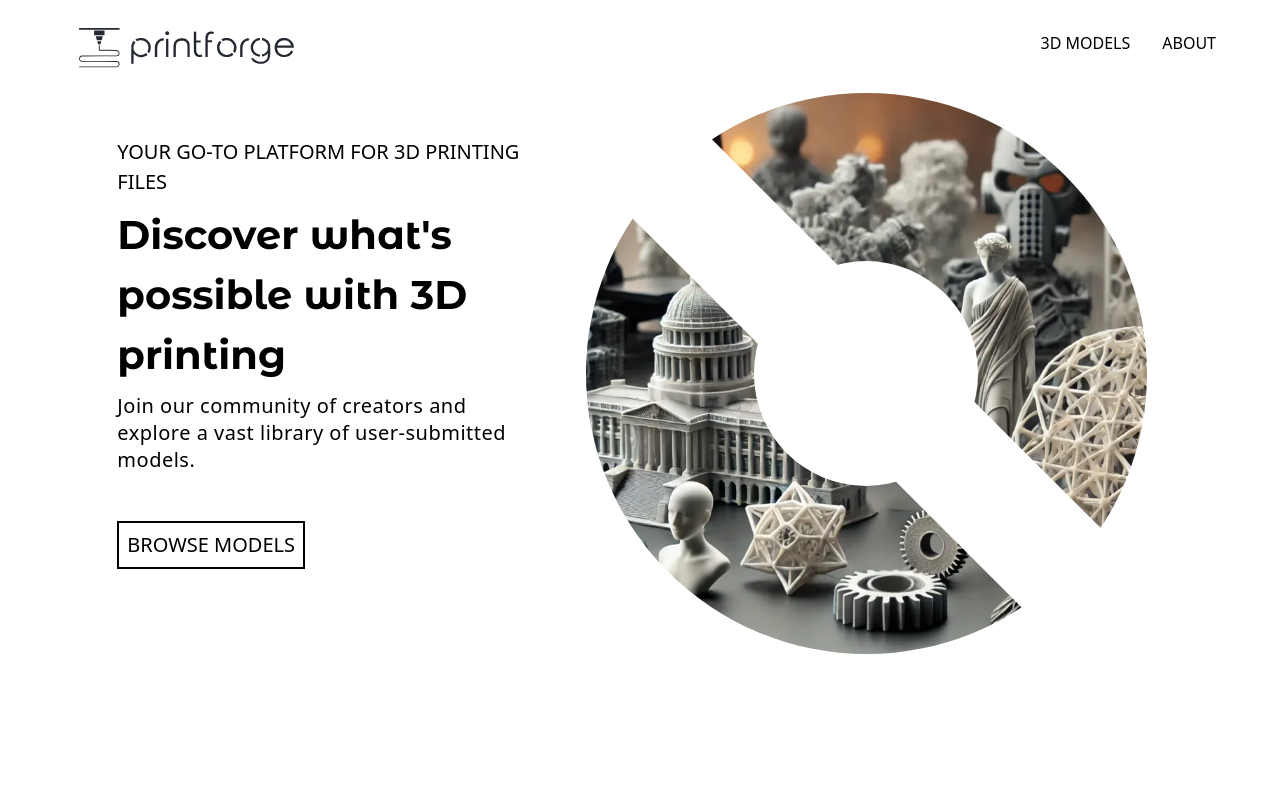
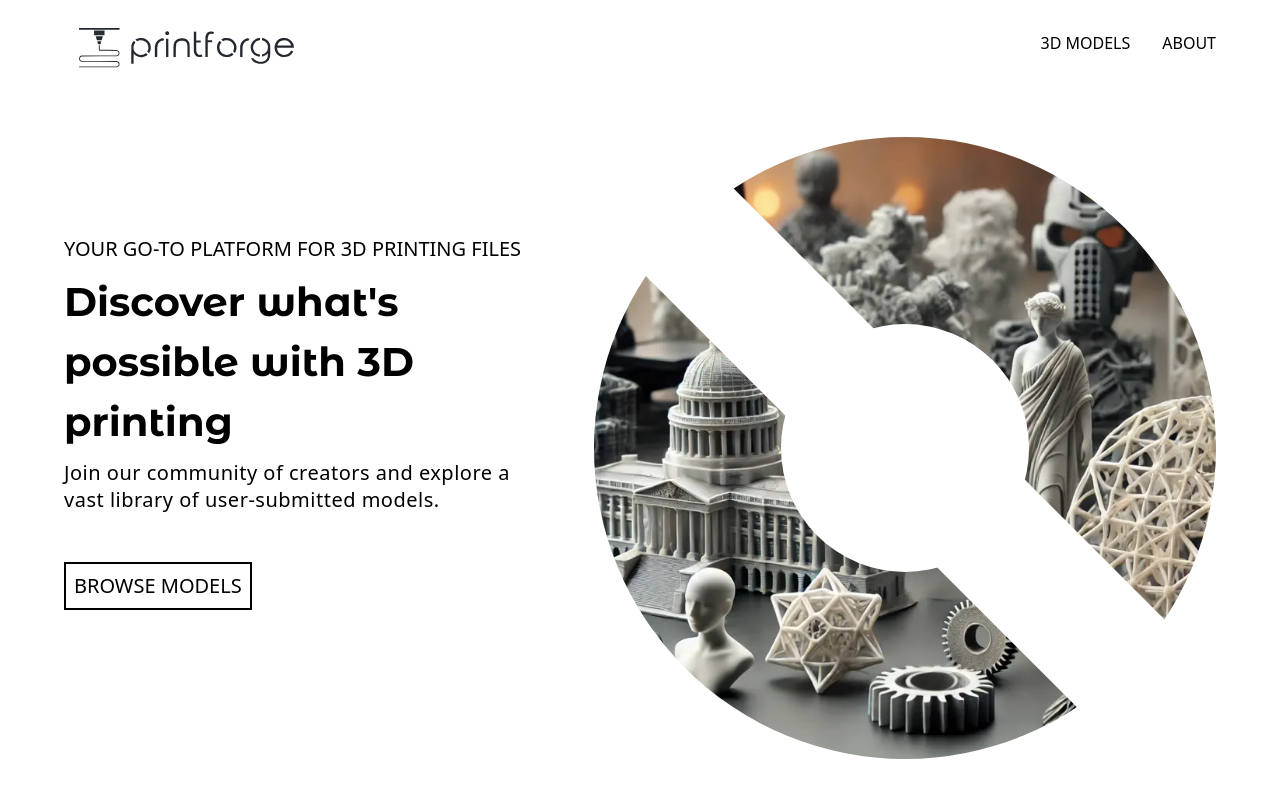
Before and after one commit to d-zhuye/print-forge, a Next.js app: page / in a window 1280 px wide. Built offline with nearby package versions, Linux system fonts and the light colour scheme.

Commit message:
fix: width and margin styling of homePage content
The global definition of horizontal padding on direct descendents of
<body> changed the width and positions of home page text content and
hero image. The new styling offsets the layout shift.

```diff
--- a/app/page.tsx
+++ b/app/page.tsx
@@ -4,8 +4,8 @@ import heroImg from "../public/hero-image.png";
 export default function App() {
   return (
     <>
-      <main className="w-11/12 lg:flex lg:gap-16 lg:justify-between lg:items-center">
-        <section className="lg:w-1/2 flex flex-col gap-4 lg:gap-2 items-start justify-start">
+      <main className="mx-auto mt-8 lg:flex lg:gap-16 lg:justify-between lg:items-center">
+        <section className="w-full lg:w-1/2 flex flex-col gap-4 lg:gap-2 items-start justify-start">
           <p className="hidden lg:block uppercase ">
             Your go-to platform for 3D printing files
           </p>
@@ -21,7 +21,8 @@ export default function App() {
             Browse Models
           </a>
         </section>
-        <div className="w-screen md:w-2/3 mx-auto aspect-square relative left-[-1rem] flex justify-center items-center">
+        {/* Hero Image */}
+        <div className="w-screen mx-auto mt-3 aspect-square absolute left-0 md:relative flex justify-center items-center  md:w-2/3">
           <Image
             src={heroImg}
             alt="marble scultures on table"
```
